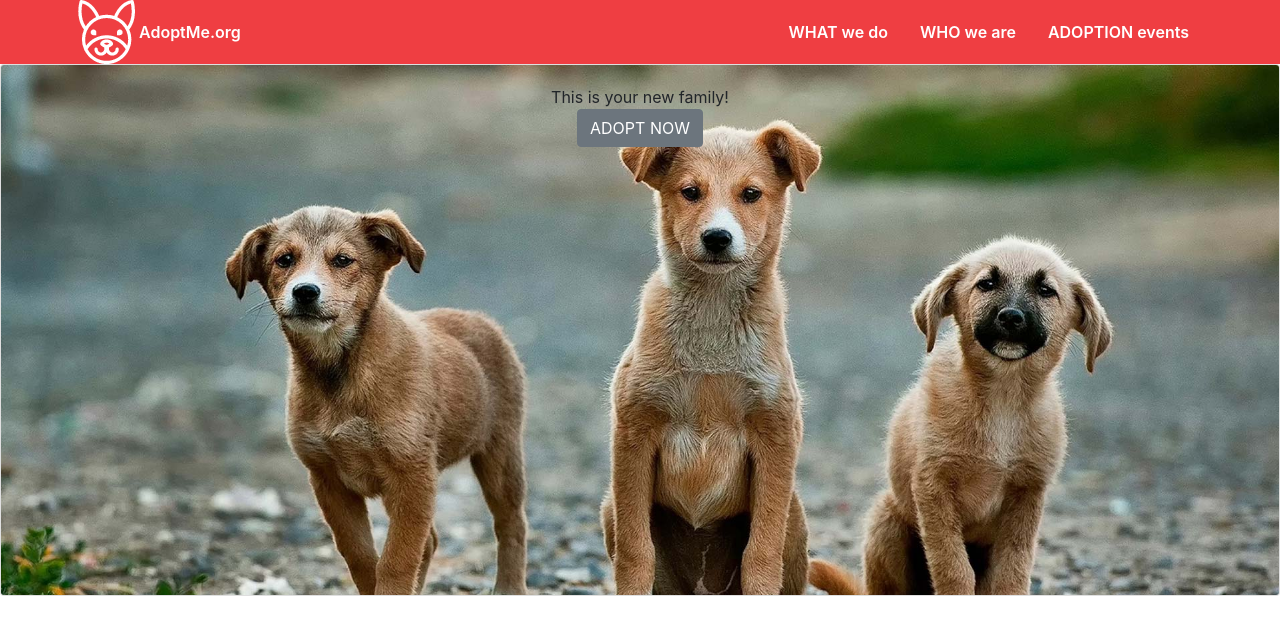
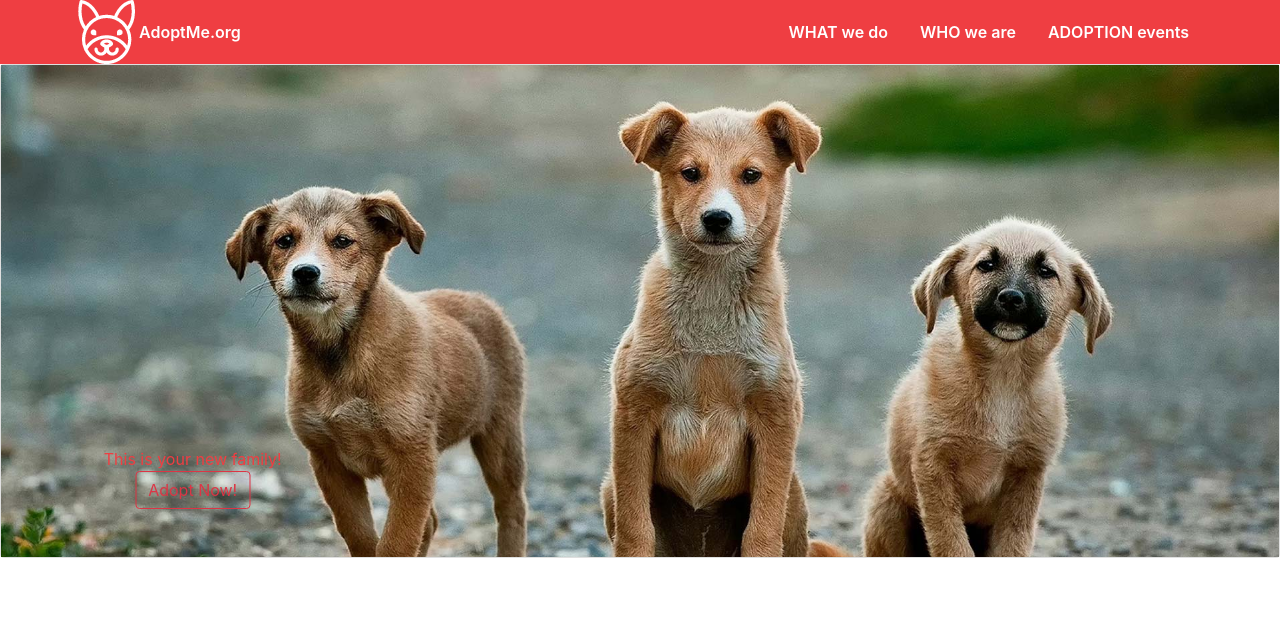
Before and after one commit to NickHudgins/React-Challenge, a React (Create React App) app: page / in a window 1280 px wide. Shown: the top 634 px of the page. Built offline with nearby package versions, Linux system fonts and the light colour scheme; the HTML template or start-up script is replaced by a standard one.

Commit message:
Top banner image formatting progress.

```diff
--- a/src/Components/NavBar/NavBar.css
+++ b/src/Components/NavBar/NavBar.css
@@ -8,7 +8,6 @@
 .nav-item {
     display: flex;
     align-items: center;
-
 }
 
 .nav-link {
--- a/src/Components/TopBanner/DogsCard.js
+++ b/src/Components/TopBanner/DogsCard.js
@@ -7,18 +7,21 @@ import "./TopBanner.css";
 function DogsCard() {
   return (
     <Card>
-      <div >
+      <div class="banner-container">
         <CardImg className="dog-image" src={Dogs} alt="Dogs Image" />
-      </div>
-
         <CardImgOverlay>
+          <div class="btn-text">
             <div class="dog-card-text">
               <CardText>This is your new family!</CardText>
             </div>
             <div class="adopt-now-btn">
-          <Button variant="primary">ADOPT NOW</Button>
+              <button type="button" class="btn btn-outline-danger">
+                Adopt Now!
+              </button>
+            </div>
           </div>
         </CardImgOverlay>
+      </div>
     </Card>
   );
 }
--- a/src/Components/TopBanner/TopBanner.css
+++ b/src/Components/TopBanner/TopBanner.css
@@ -1,4 +1,29 @@
 .dog-image {
-    object-fit: cover;
-    height: 530px;
+  margin: -12% 0;
+  width: 100%;
+  height: auto;
 }
+
+.banner-container {
+  overflow: hidden;
+  position: relative;
+  width: 100%;
+}
+
+.adopt-now-btn {
+    color:#EF3E42;
+}
+
+.dog-card-text {
+    color:#EF3E42;
+    font-size: ;
+}
+
+.btn-text {
+    position: absolute;
+    width: 50%;
+    top: 84%;
+    left: 15%;
+    transform: translate(-50%, -50%);
+
+}
```
Lines whose indentation alone changed are shown as unchanged.
